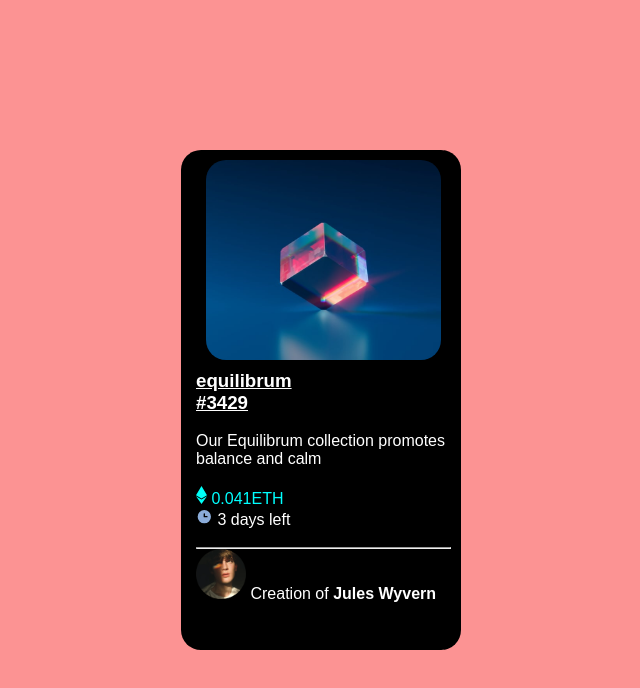
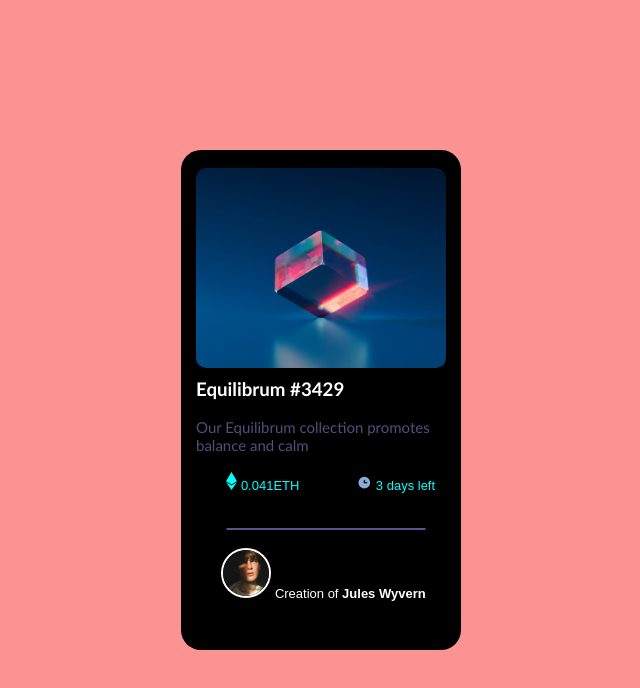
Before and after one commit to Kurtwelle/nftpreview, a plain HTML site: page index.html in a window 1280 px wide. Shown: the whole page, without its empty margins (319-959 px from the left). Drawn offline with Linux system fonts and the light colour scheme.

Commit message:
nft continuation

```diff
--- a/index.html
+++ b/index.html
@@ -14,13 +14,14 @@
             <img src="image-equilibrium.jpg" alt="image-equilibrium" id="equilibrum">
 
             <div class="Equilibrum-2">
-                <h3 class="word-1"> <u>equilibrum #3429</u></h3> <br>
+                <h3 class="word-1"> Equilibrum #3429</h3> <br>
                 <p class="word-2">Our Equilibrum collection promotes balance and calm</p>
             </div><br>
             <div class="ethereum">
-                <p class="eth"><img src="icon-ethereum.svg" alt="" class="eth">  0.041ETH </p> <p><img src="icon-clock.svg" alt="" class="clock"> 3 days left</p> <br>
-                <hr>
-                <p><img src="image-avatar.png" alt="" class="avatar"> Creation of <strong>Jules Wyvern</strong>
+                <p class="eth"><img src="icon-ethereum.svg" alt="" class="eth-1"> 0.041ETH &nbsp; &nbsp; &nbsp; &nbsp;&nbsp; &nbsp; &nbsp; &nbsp;
+                     <img src="icon-clock.svg" alt="" class="clock"> 3 days left</p> <br><br>
+                <hr><br>
+                <p class="avatar-1"><img src="image-avatar.png" alt="" class="avatar"> Creation of <strong>Jules Wyvern</strong>
 
             </div>
 
--- a/style.css
+++ b/style.css
@@ -27,28 +27,34 @@
     border-radius: 20px;
     align-content: center;
     align-content: center;
+    box-shadow: 5px, 5px, 10px rgba(red, green, blue, 0 alpha)
 }
 
 .equilibrum-1{
     height: 200px;
     margin-bottom: 300px;
     margin-right: 15px;
-    margin-left: -5px;
+    margin-left:-10px;
+    margin-top: 15px;
     width: 280px;
     border-radius: 20px;
     display:block;
-    /* justify-items: center; */
+    justify-items: center;
     border-radius: 20px;
-    /* background-image: url(image-equilibrium.jpg) */
+}
+.img {
+    width: 250px;
+
 }
 
 #equilibrum{
     height: 200px ;
-    width: 235px;
+    width: 250px;
     margin: 10px;
     display: block;
     align-items: center;
-    border-radius: 20px;
+    border-radius: 10px;
+    margin-left: 5px;
 }
 
 .equilibrum-2 {
@@ -61,17 +67,61 @@
 }
 
 .word-1{
-    color: black;
+    color: #ffffff;
     width: 30px;
-    display: block;
+    /* display: block; */
+    justify-content: center;
+    align-items: center;
+    white-space:nowrap;
+    margin-left: 5px;
+    font-family: 'Gill Sans', 'Gill Sans MT', Calibri, 'Trebuchet MS', sans-serif;
+}
+
+.word-2 {
+    color: rgb(80, 80, 122);
+    margin-left: 5px;
+    font-family: 'Gill Sans', 'Gill Sans MT', Calibri, 'Trebuchet MS', sans-serif;
+    font-size: 15px;
+}
+
+.ethereum{
+    white-space: nowrap;
+    display: inline;
+    font-size: 13px;
+}
+.eth {
+    width: 20px;
+    height: 20px;
+    margin-left: 5px;
+}
+.eth-1{
+    color: aqua;
+    font-size: 13px;
+}
+
+.clock {
+    width: 15px;
+    height: 15px;
+}
+
+hr{
+    margin-left: 5px;
+    color: rgb(131, 131, 192);
+    border: 1px solid #644e8b;
+    border-radius: 10px;
+
 }
 
 .avatar {
     width: 50px;
     height: 50px;
     border-color: blanchedalmond;
+    border: solid 2px;
+    border-radius: 100%;
+
 }
 
 .eth {
     color: aqua;
+    font-size: 13px;
 }
```
